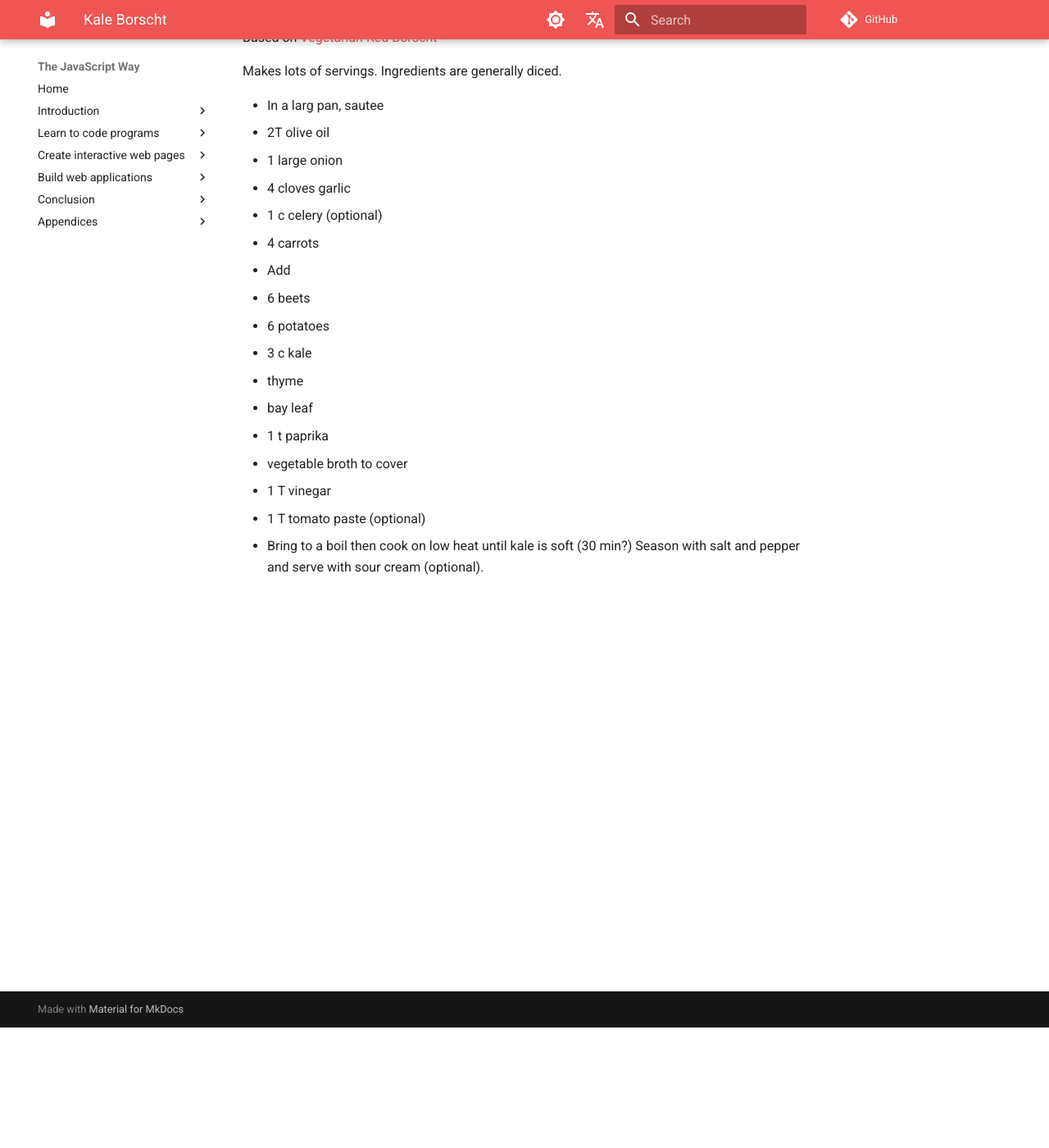
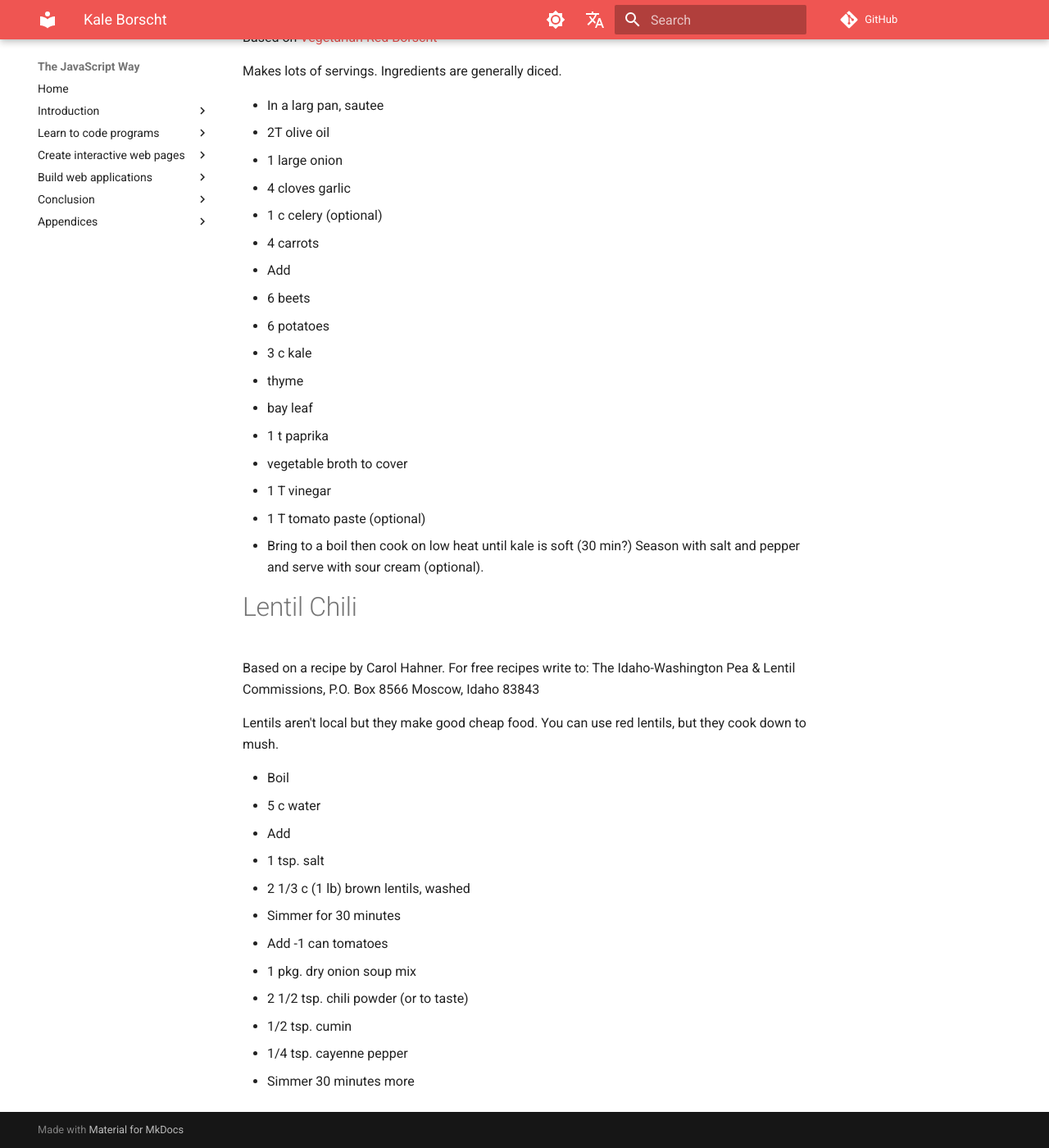
Before and after one commit to HBurgiel/Turnip-Report, an MkDocs documentation site: the page built from manuscript/Other soups.md, in a window 1280 px wide and 1400 px high, scrolled down 147 px. Shown: the whole window at 82% size. Built offline with MkDocs 1.6.1 and Material for MkDocs 9.7.7, drawn with Linux system fonts in a browser that asks for light colours; comment, search, counter and statistics services are not loaded.

Commit message:
Update Other soups.md
Lentil chili

```diff
--- a/manuscript/Other soups.md
+++ b/manuscript/Other soups.md
@@ -20,3 +20,22 @@ Makes lots of servings. Ingredients are generally diced.
   - 1 T vinegar
   - 1 T tomato paste (optional)
 - Bring to a boil then cook on low heat until kale is soft (30 min?) Season with salt and pepper and serve with sour cream (optional).
+
+# Lentil Chili
+Based on a recipe by Carol Hahner. For free recipes write to:  The Idaho-Washington Pea & Lentil Commissions, P.O. Box 8566 Moscow, Idaho 83843
+
+Lentils aren't local but they make good cheap food. You can use red lentils, but they cook down to mush.
+
+- Boil
+  - 5 c water
+- Add
+  - 1 tsp. salt
+  - 2 1/3 c (1 lb) brown lentils, washed
+- Simmer for 30 minutes
+- Add
+  -1 can tomatoes
+  - 1 pkg. dry onion soup mix
+  - 2 1/2 tsp. chili powder (or to taste)
+  - 1/2 tsp. cumin
+  - 1/4 tsp. cayenne pepper
+- Simmer 30 minutes more
```
